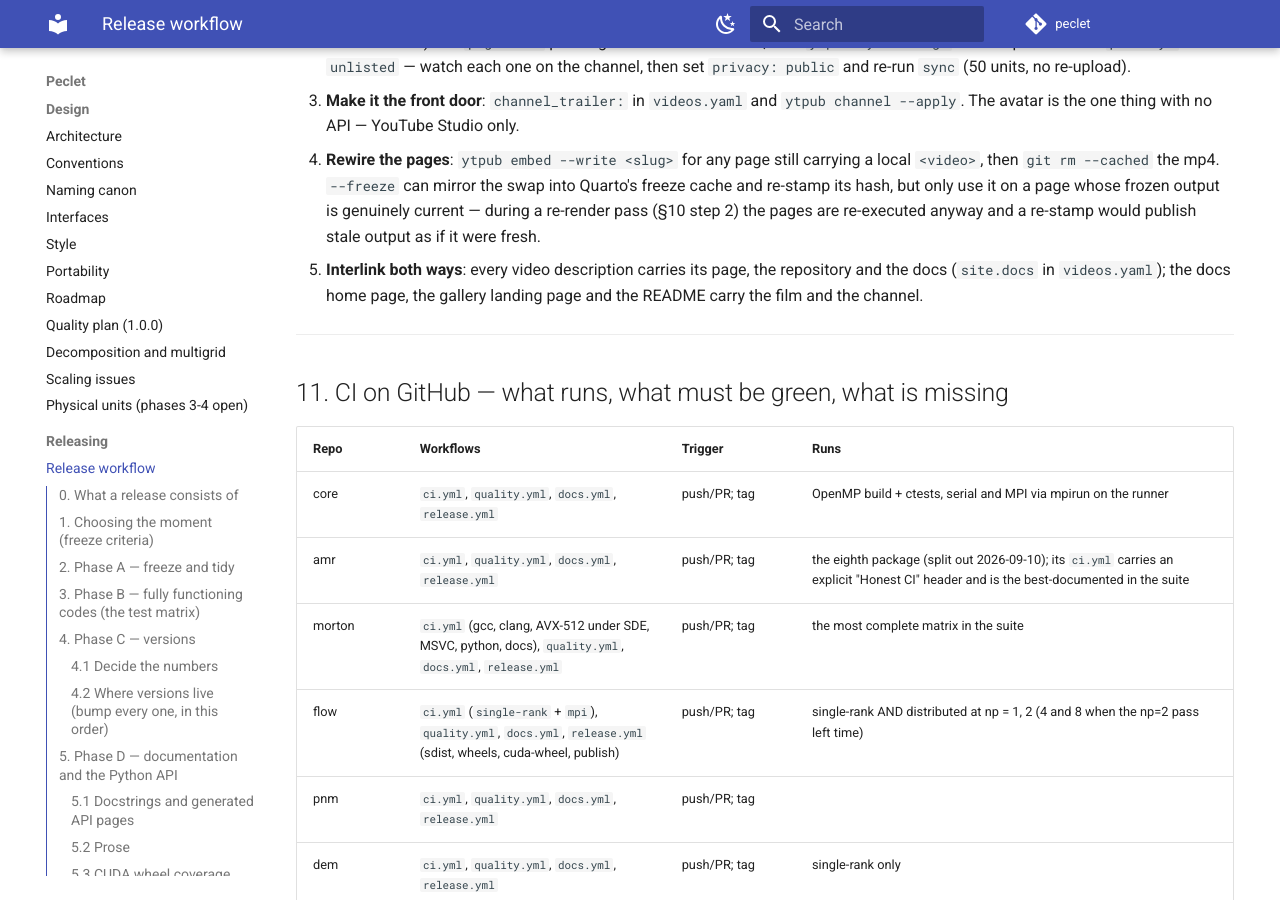
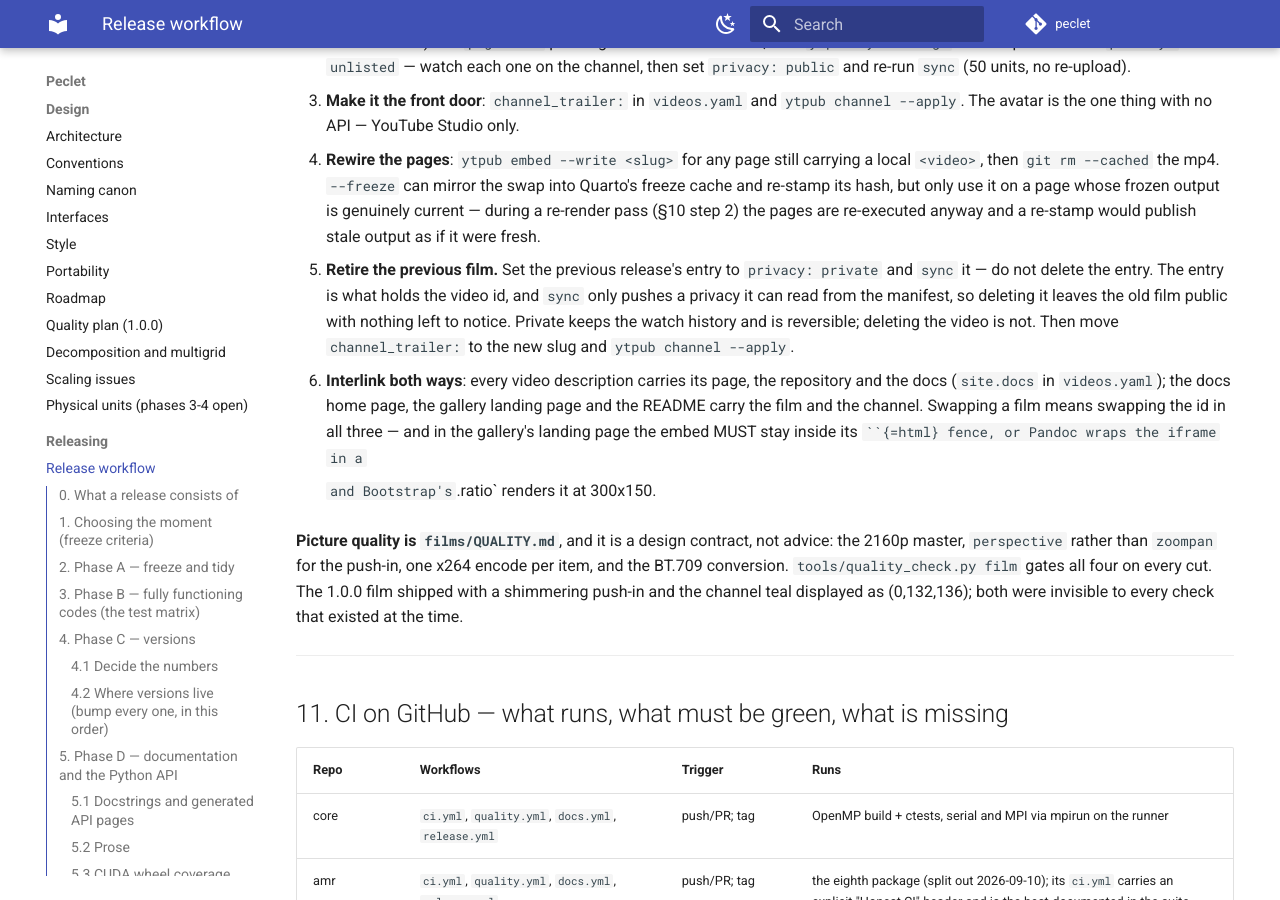
Before and after one commit to computational-chemical-engineering/peclet, an MkDocs documentation site: the page built from docs/RELEASE.md, in a window 1280 px wide and 900 px high, scrolled down 12360 px. Built offline with MkDocs 1.6.1 and Material for MkDocs 9.7.7, drawn with Linux system fonts in a browser that asks for light colours; comment, search, counter and statistics services are not loaded.

````diff
--- a/docs/RELEASE.md
+++ b/docs/RELEASE.md
@@ -496,9 +496,22 @@ Per release:
    re-stamp its hash, but only use it on a page whose frozen output is genuinely current — during a
    re-render pass (§10 step 2) the pages are re-executed anyway and a re-stamp would publish stale
    output as if it were fresh.
-5. **Interlink both ways**: every video description carries its page, the repository and the docs
+5. **Retire the previous film.** Set the previous release's entry to `privacy: private` and
+   `sync` it — do not delete the entry. The entry is what holds the video id, and `sync` only
+   pushes a privacy it can read from the manifest, so deleting it leaves the old film public with
+   nothing left to notice. Private keeps the watch history and is reversible; deleting the video
+   is not. Then move `channel_trailer:` to the new slug and `ytpub channel --apply`.
+6. **Interlink both ways**: every video description carries its page, the repository and the docs
    (`site.docs` in `videos.yaml`); the docs home page, the gallery landing page and the README carry
-   the film and the channel.
+   the film and the channel. Swapping a film means swapping the id in all three — and in the
+   gallery's landing page the embed MUST stay inside its ```{=html} fence, or Pandoc wraps the
+   iframe in a `<p>` and Bootstrap's `.ratio` renders it at 300x150.
+
+**Picture quality is `films/QUALITY.md`**, and it is a design contract, not advice: the 2160p
+master, `perspective` rather than `zoompan` for the push-in, one x264 encode per item, and the
+BT.709 conversion. `tools/quality_check.py film` gates all four on every cut. The 1.0.0 film
+shipped with a shimmering push-in and the channel teal displayed as (0,132,136); both were
+invisible to every check that existed at the time.
 
 ---
 
````
